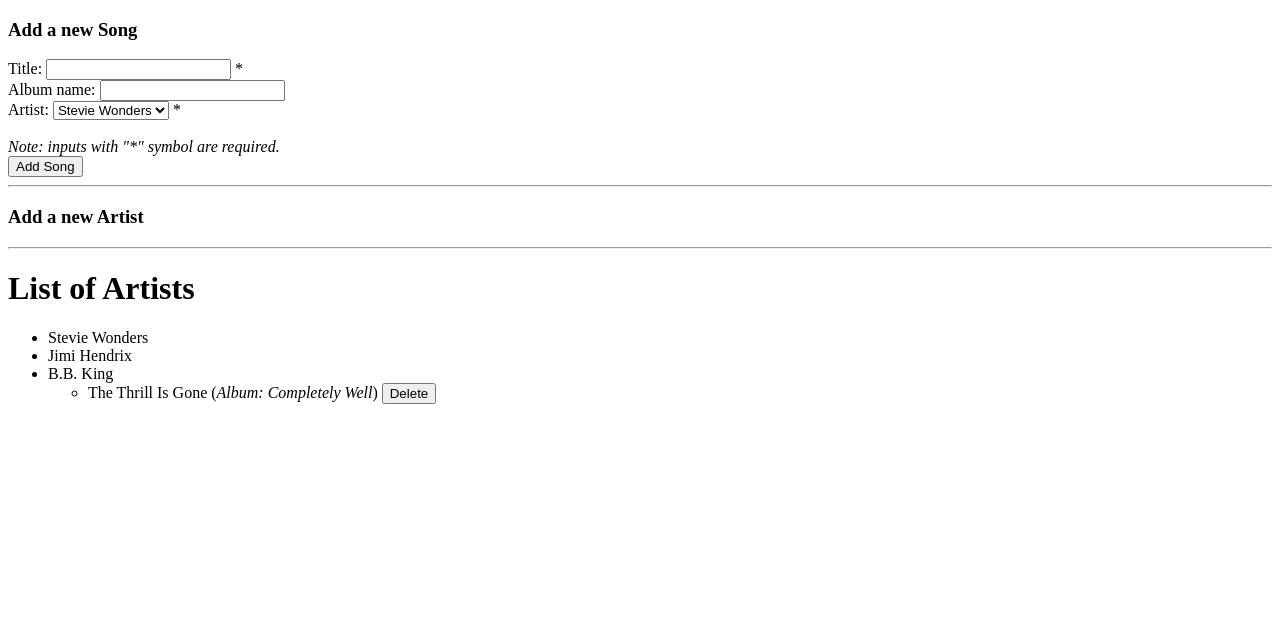
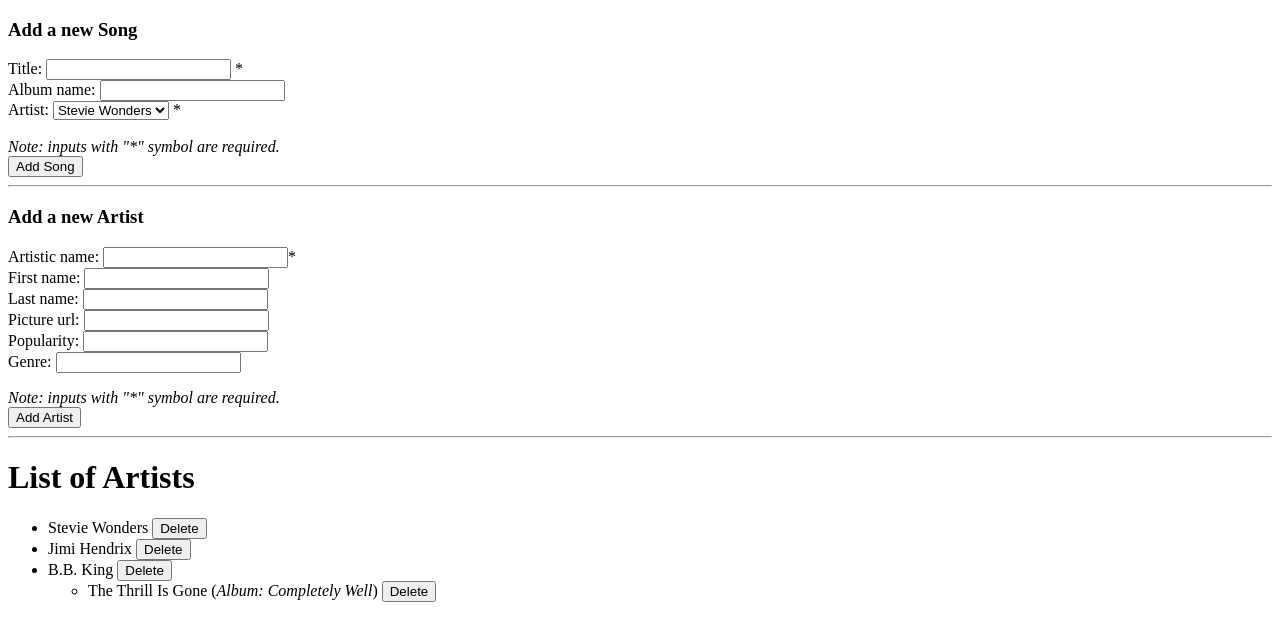
Before and after one commit to rmotr-group-projects/wdc-django-html-forms, a Django app: page /artists/ in a window 1280 px wide. Shown: the top 641 px of the page. Run offline with Django 3.2, Linux system fonts and the light colour scheme; data comes from the database, SQL or seed files in the repository; both versions use the stored data as it was after the commit.

Commit message:
Completed assignment

```diff
--- a/django_html_forms/artists/views.py
+++ b/django_html_forms/artists/views.py
@@ -1,4 +1,4 @@
-from django.shortcuts import render, redirect
+from django.shortcuts import render, redirect, get_object_or_404
 from django.http import HttpResponseNotFound
 
 from .models import Artist, Song
@@ -38,8 +38,31 @@ def delete_song(request):
 
 
 def create_artist(request):
-    pass
+    if request.POST:
+        if not request.POST['artistic_name']:
+            redirect('artists')
+
+        artistic_name = request.POST['artistic_name'],
+        first_name = request.POST['first_name'],
+        last_name = request.POST['last_name'],
+        picture_url = request.POST['picture_url'],
+        popularity = request.POST['popularity'],
+        genre = request.POST['genre']
+        popularity = int(popularity[0])
+
+        Artist.objects.create(first_name=first_name,
+                                last_name=last_name,
+                                artistic_name=artistic_name,
+                                picture_url=picture_url,
+                                popularity=popularity,
+                                genre=genre)
+
+    return redirect('artists')
 
 
 def delete_artist(request):
-    pass
+    if request.POST:
+        artist_id = request.POST['artist_id']
+        artist = get_object_or_404(Artist,id=artist_id)
+        artist.delete()
+    return redirect('artists')
--- a/django_html_forms/django_html_forms/urls.py
+++ b/django_html_forms/django_html_forms/urls.py
@@ -27,4 +27,6 @@ urlpatterns = [
     ##################
     # Your URLs here #
     ##################
+    path('create-artist/', views.create_artist, name='create_artist'),
+    path('delete-artist', views.delete_artist, name='delete_artist'),
 ]
--- a/django_html_forms/templates/index.html
+++ b/django_html_forms/templates/index.html
@@ -39,9 +39,27 @@
 
   <!-- Create Artist form -->
   <h3>Add a new Artist</h3>
-  <form action="" method='POST'> <!--  Add propper URL in form's action -->
+  <form action="{%url 'create_artist' %}" method='POST'> <!--  Add propper URL in form's action -->
     {% csrf_token %}
     <!-- Add here the fields for the 'Add Artist' form -->
+    <div>
+    Artistic name: <input type="text" name='artistic_name'>*
+    </div><div>
+    First name: <input type="text" name='first_name'>
+    </div><div>
+    Last name: <input type="text" name='last_name'>
+    </div><div>
+    Picture url: <input type="text" name='picture_url'>
+    </div><div>
+    Popularity: <input type="text" name='popularity'>
+    </div><div>
+    Genre: <input type="text" name='genre'>
+    </div>
+    <p>
+    <div>
+    <i>Note: inputs with "*" symbol are required.</i>
+    </div>
+    <input type="submit" value="Add Artist">
   </form>
   <hr>
 
@@ -52,9 +70,11 @@
       <li>
         <label>{{ artist.artistic_name }}</label>
         <!-- Form for deleting an Artist -->
-        <form action="" method='POST' class='inline'> <!--  Add propper URL in form's action -->
+        <form action="{% url 'delete_artist' %}" method='POST' class='inline'> <!--  Add propper URL in form's action -->
           {% csrf_token %}
           <!-- Add here the fields for the 'Delete Artist' form -->
+          <input type="hidden" name="artist_id" value={{ artist.id }}>
+          <input type="submit" name="delete_artist" value="Delete">
         </form>
         <ul>
           {% for song in artist.song_set.all %}
```
Also changed, not shown: django_html_forms/db.sqlite3.
